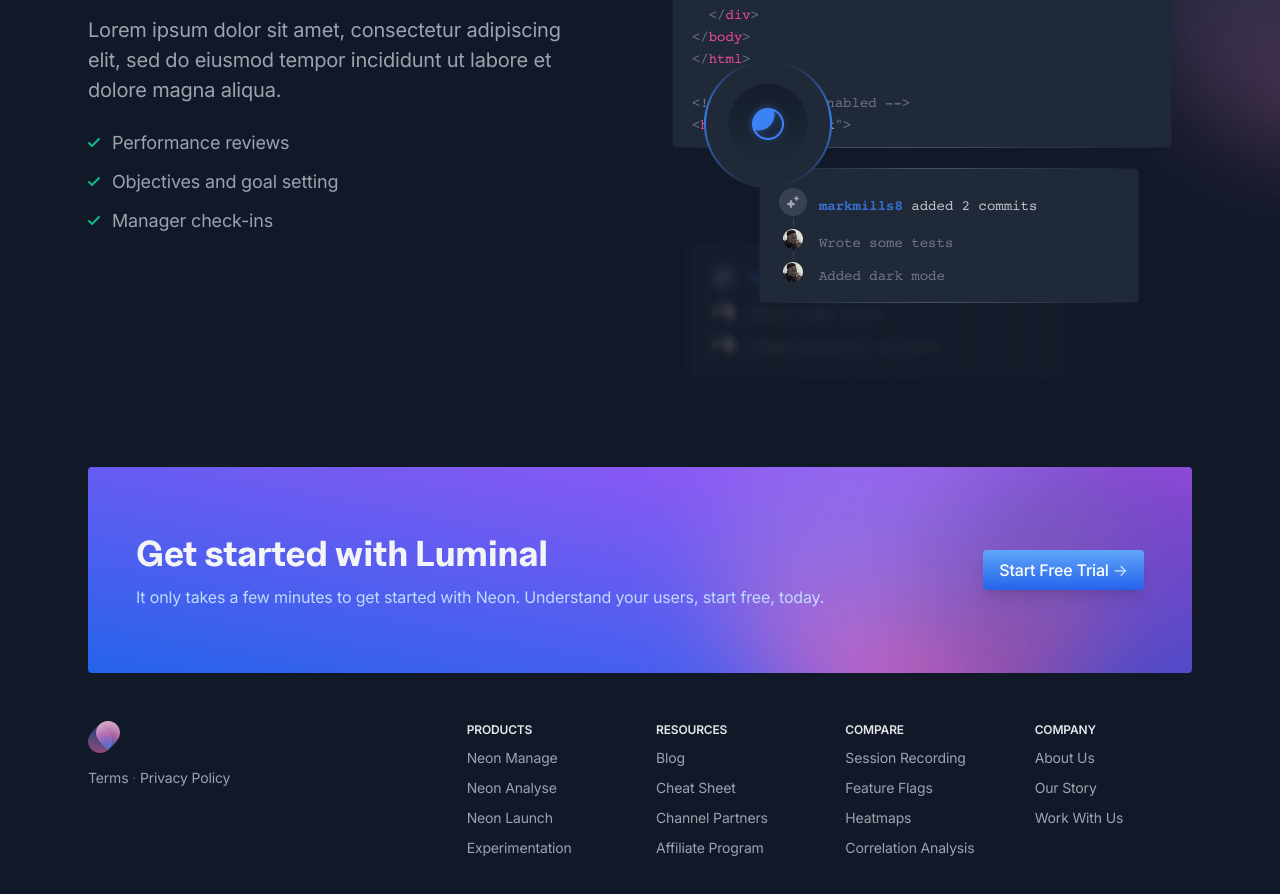
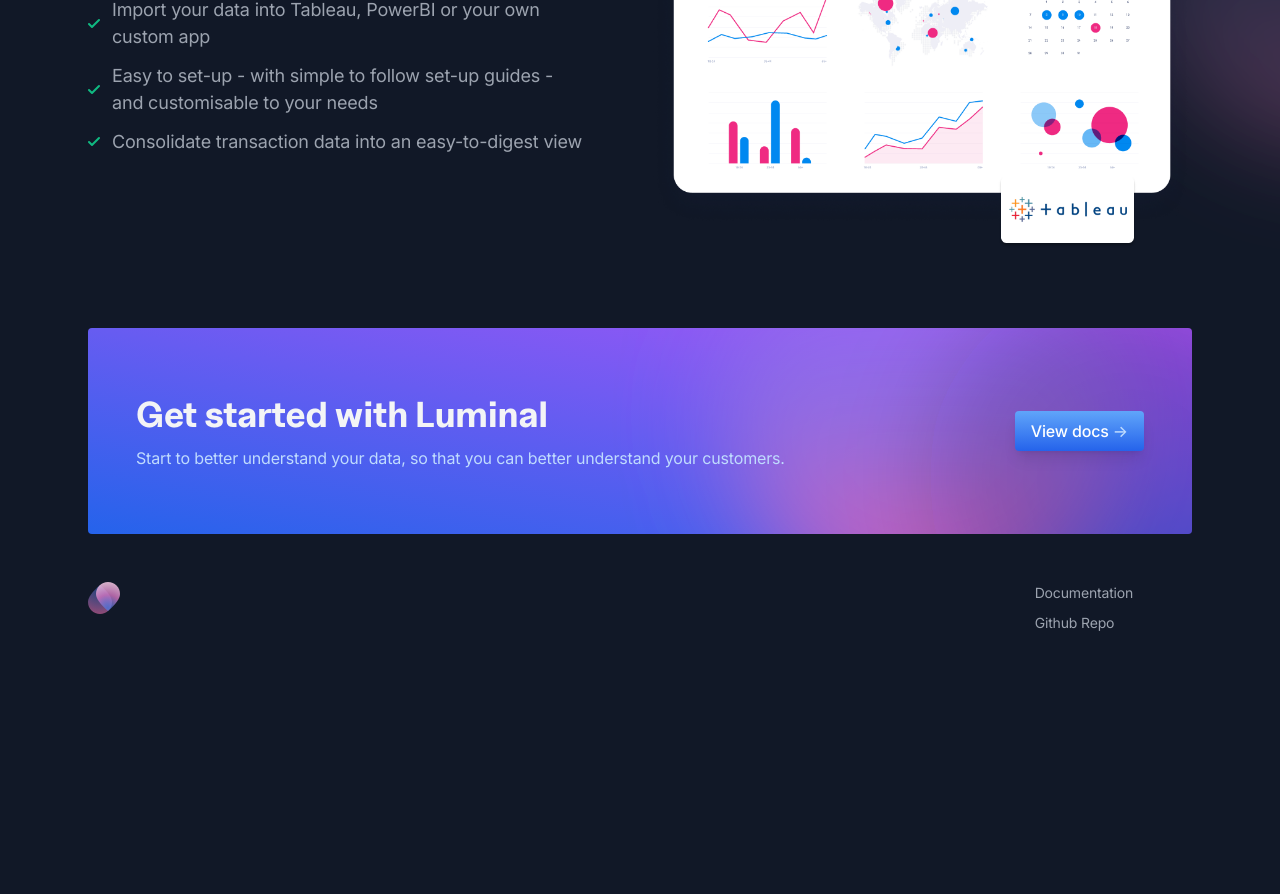
Before and after one commit to indisofyar/Luminal, a Vue app in the folder frontend/: page / in a window 1280 px wide. Shown: the part 980-1874 px from the top of the page. After the commit the page ends 1662 px from the top, so only its background shows below. Built offline with nearby package versions, Linux system fonts and the light colour scheme.

Commit message:
Progressed luminal

```diff
--- a/frontend/src/partials/Cta.vue
+++ b/frontend/src/partials/Cta.vue
@@ -15,13 +15,13 @@
           <!-- CTA content -->
           <div class="mb-6 lg:mr-16 lg:mb-0 text-center lg:text-left">
             <h3 class="text-4xl font-bold font-uncut-sans mb-2">Get started with Luminal</h3>
-            <p class="text-blue-200">It only takes a few minutes to get started with Neon. Understand your users, start free, today.</p>
+            <p class="text-blue-200">Start to better understand your data, so that you can better understand your customers.</p>
           </div>
 
           <!-- CTA button -->
           <div class="shrink-0">
             <a class="btn-sm text-white bg-gradient-to-t from-blue-600 to-blue-400 hover:to-blue-500 w-full group shadow-lg" href="#0">
-              Start Free Trial <span class="tracking-normal text-blue-200 group-hover:translate-x-0.5 transition-transform duration-150 ease-in-out ml-1">-&gt;</span>
+              View docs<span class="tracking-normal text-blue-200 group-hover:translate-x-0.5 transition-transform duration-150 ease-in-out ml-1">-&gt;</span>
             </a>
           </div>
 
--- a/frontend/src/partials/Features02.vue
+++ b/frontend/src/partials/Features02.vue
@@ -26,26 +26,26 @@
           <!-- Content -->
           <div class="md:w-7/12 lg:w-1/2 order-1 md:order-none" data-aos="zoom-out" data-aos-delay="200">
             <div class="text-center md:text-left">
-              <h3 class="h3 font-uncut-sans text-4xl mb-4">Standardized dev environments</h3>
-              <p class="text-xl text-gray-400 mb-6">Lorem ipsum dolor sit amet, consectetur adipiscing elit, sed do eiusmod tempor incididunt ut labore et dolore magna aliqua.</p>
+              <h3 class="h3 font-uncut-sans text-4xl mb-4">Import XRPL data in a way that works for you</h3>
+<!--              <p class="text-xl text-gray-400 mb-6">Lorem ipsum dolor sit amet, consectetur adipiscing elit, sed do eiusmod tempor incididunt ut labore et dolore magna aliqua.</p>-->
               <ul class="inline-flex flex-col text-lg text-gray-400 space-y-3">
                 <li class="flex items-center">
                   <svg class="w-3 h-3 fill-current text-emerald-500 mr-3 shrink-0" viewBox="0 0 12 12" xmlns="http://www.w3.org/2000/svg">
                     <path d="M10.28 2.28L3.989 8.575 1.695 6.28A1 1 0 00.28 7.695l3 3a1 1 0 001.414 0l7-7A1 1 0 0010.28 2.28z" />
                   </svg>
-                  <span>Performance reviews</span>
+                  <span>Import your data into Tableau, PowerBI or your own custom app</span>
                 </li>
                 <li class="flex items-center">
                   <svg class="w-3 h-3 fill-current text-emerald-500 mr-3 shrink-0" viewBox="0 0 12 12" xmlns="http://www.w3.org/2000/svg">
                     <path d="M10.28 2.28L3.989 8.575 1.695 6.28A1 1 0 00.28 7.695l3 3a1 1 0 001.414 0l7-7A1 1 0 0010.28 2.28z" />
                   </svg>
-                  <span>Objectives and goal setting</span>
+                  <span>Easy to set-up - with simple to follow set-up guides - and customisable to your needs</span>
                 </li>
                 <li class="flex items-center">
                   <svg class="w-3 h-3 fill-current text-emerald-500 mr-3 shrink-0" viewBox="0 0 12 12" xmlns="http://www.w3.org/2000/svg">
                     <path d="M10.28 2.28L3.989 8.575 1.695 6.28A1 1 0 00.28 7.695l3 3a1 1 0 001.414 0l7-7A1 1 0 0010.28 2.28z" />
                   </svg>
-                  <span>Manager check-ins</span>
+                  <span>Consolidate transaction data into an easy-to-digest view</span>
                 </li>
               </ul>
             </div>
@@ -53,7 +53,7 @@
 
           <!-- Image -->
           <div class="md:w-5/12 lg:w-1/2" data-aos="zoom-out">
-            <img class="mx-auto md:max-w-none" src="../images/features-02.png" width="540" height="581" alt="Features" />
+            <img class="mx-auto md:max-w-none" src="/analytics.png" width="540" height="581" alt="Features" />
           </div>
 
         </div>
--- a/frontend/src/partials/Footer.vue
+++ b/frontend/src/partials/Footer.vue
@@ -31,81 +31,28 @@
               </svg>
             </router-link>
           </div>
-          <div class="text-sm text-gray-600">
-            <a class="text-gray-400 hover:text-blue-500 transition duration-150 ease-in-out" href="#0">Terms</a> · <a class="text-gray-400 hover:text-blue-500 transition duration-150 ease-in-out" href="#0">Privacy Policy</a>
-          </div>
+<!--          <div class="text-sm text-gray-600">-->
+<!--            <a class="text-gray-400 hover:text-blue-500 transition duration-150 ease-in-out" href="#0">Terms</a> · <a class="text-gray-400 hover:text-blue-500 transition duration-150 ease-in-out" href="#0">Privacy Policy</a>-->
+<!--          </div>-->
+        </div>
+        <div class="lg:col-span-6">
+
         </div>
 
-        <!-- 2nd block -->
-        <div class="sm:col-span-6 md:col-span-3 lg:col-span-2">
-          <h6 class="text-xs text-gray-200 font-semibold uppercase mb-2">Products</h6>
-          <ul class="text-sm space-y-2">
-            <li>
-              <a class="text-gray-400 hover:text-blue-500 transition duration-150 ease-in-out" href="#0">Neon Manage</a>
-            </li>
-            <li>
-              <a class="text-gray-400 hover:text-blue-500 transition duration-150 ease-in-out" href="#0">Neon Analyse</a>
-            </li>
-            <li>
-              <a class="text-gray-400 hover:text-blue-500 transition duration-150 ease-in-out" href="#0">Neon Launch</a>
-            </li>
-            <li>
-              <a class="text-gray-400 hover:text-blue-500 transition duration-150 ease-in-out" href="#0">Experimentation</a>
-            </li>
-          </ul>
-        </div>
-
-        <!-- 3rd block -->
-        <div class="sm:col-span-6 md:col-span-3 lg:col-span-2">
-          <h6 class="text-xs text-gray-200 font-semibold uppercase mb-2">Resources</h6>
-          <ul class="text-sm space-y-2">
-            <li>
-              <a class="text-gray-400 hover:text-blue-500 transition duration-150 ease-in-out" href="#0">Blog</a>
-            </li>
-            <li>
-              <a class="text-gray-400 hover:text-blue-500 transition duration-150 ease-in-out" href="#0">Cheat Sheet</a>
-            </li>
-            <li>
-              <a class="text-gray-400 hover:text-blue-500 transition duration-150 ease-in-out" href="#0">Channel Partners</a>
-            </li>
-            <li>
-              <a class="text-gray-400 hover:text-blue-500 transition duration-150 ease-in-out" href="#0">Affiliate Program</a>
-            </li>
-          </ul>
-        </div>
-
-        <!-- 4th block -->
-        <div class="sm:col-span-6 md:col-span-3 lg:col-span-2">
-          <h6 class="text-xs text-gray-200 font-semibold uppercase mb-2">Compare</h6>
-          <ul class="text-sm space-y-2">
-            <li>
-              <a class="text-gray-400 hover:text-blue-500 transition duration-150 ease-in-out" href="#0">Session Recording</a>
-            </li>
-            <li>
-              <a class="text-gray-400 hover:text-blue-500 transition duration-150 ease-in-out" href="#0">Feature Flags</a>
-            </li>
-            <li>
-              <a class="text-gray-400 hover:text-blue-500 transition duration-150 ease-in-out" href="#0">Heatmaps</a>
-            </li>
-            <li>
-              <a class="text-gray-400 hover:text-blue-500 transition duration-150 ease-in-out" href="#0">Correlation Analysis</a>
-            </li>
-          </ul>
-        </div>
 
         <!-- 5th block -->
         <div class="sm:col-span-6 md:col-span-3 lg:col-span-2">
-          <h6 class="text-xs text-gray-200 font-semibold uppercase mb-2">Company</h6>
+<!--          <h6 class="text-xs text-gray-200 font-semibold uppercase mb-2">Links</h6>-->
           <ul class="text-sm space-y-2">
             <li>
-              <a class="text-gray-400 hover:text-blue-500 transition duration-150 ease-in-out" href="#0">About Us</a>
+              <a class="text-gray-400 hover:text-blue-500 transition duration-150 ease-in-out" href="https://luminal-production.up.railway.app/">Documentation</a>
             </li>
             <li>
-              <a class="text-gray-400 hover:text-blue-500 transition duration-150 ease-in-out" href="#0">Our Story</a>
+              <a class="text-gray-400 hover:text-blue-500 transition duration-150 ease-in-out" href="https://github.com/indisofyar/Luminal/">Github Repo</a>
             </li>
-            <li>
-              <a class="text-gray-400 hover:text-blue-500 transition duration-150 ease-in-out" href="#0">Work With Us</a>
-            </li>
+<!--            <li>-->
+<!--              <a class="text-gray-400 hover:text-blue-500 transition duration-150 ease-in-out" href="#0">Work With Us</a>-->
+<!--            </li>-->
           </ul>
         </div>
 
--- a/frontend/src/partials/Header.vue
+++ b/frontend/src/partials/Header.vue
@@ -34,13 +34,13 @@
 
           <!-- Desktop sign in links -->
           <ul class="flex grow justify-end flex-wrap items-center">
-            <li>
-              <router-link class="font-medium text-gray-400 hover:text-blue-500 px-3 lg:px-5 py-2 flex items-center transition duration-150 ease-in-out" to="/signin">Sign in</router-link>
-            </li>
+<!--            <li>-->
+<!--              <router-link class="font-medium text-gray-400 hover:text-blue-500 px-3 lg:px-5 py-2 flex items-center transition duration-150 ease-in-out" to="/signin">Sign in</router-link>-->
+<!--            </li>-->
             <li class="ml-3">
-              <router-link class="btn-sm text-white bg-gradient-to-t from-blue-600 to-blue-400 hover:to-blue-500 w-full shadow-lg group" to="#0">
-                Get Started <span class="tracking-normal text-blue-200 group-hover:translate-x-0.5 transition-transform duration-150 ease-in-out ml-1">-&gt;</span>
-              </router-link>
+              <a class="btn-sm text-white bg-gradient-to-t from-blue-600 to-blue-400 hover:to-blue-500 w-full shadow-lg group" href="https://luminal-production.up.railway.app/">
+                View docs <span class="tracking-normal text-blue-200 group-hover:translate-x-0.5 transition-transform duration-150 ease-in-out ml-1">-&gt;</span>
+              </a>
             </li>
           </ul>
 
--- a/frontend/src/partials/Hero.vue
+++ b/frontend/src/partials/Hero.vue
@@ -21,10 +21,10 @@
             </div>
           </div>
           <h1 class="h1 font-uncut-sans mb-6" data-aos="zoom-out" data-aos-delay="100">Understand XRPL data <em class="font-italic">seamlessly</em></h1>
-          <p class="text-xl text-gray-400 mb-10" data-aos="zoom-out" data-aos-delay="200">Our landing page template works on all devices, so you only have to set it up once, and get beautiful results forever.</p>
+          <p class="text-xl text-gray-400 mb-10" data-aos="zoom-out" data-aos-delay="200">Luminal is the API for XRPL. It enables users to easily interface with smart contract data and understand their users to a greater degree.</p>
           <div class="max-w-xs mx-auto sm:max-w-none sm:flex sm:justify-center md:justify-start space-y-4 sm:space-y-0 sm:space-x-4" data-aos="zoom-out" data-aos-delay="300">
             <div>
-              <a class="btn text-white bg-gradient-to-t from-blue-600 to-blue-400 hover:to-blue-500 w-full shadow-lg group" href="#0">
+              <a class="btn text-white bg-gradient-to-t from-blue-600 to-blue-400 hover:to-blue-500 w-full shadow-lg group" href="https://luminal-production.up.railway.app/">
                 View docs <span class="tracking-normal text-blue-200 group-hover:translate-x-0.5 transition-transform duration-150 ease-in-out ml-1">-&gt;</span>
               </a>
             </div>
```
Also changed, not shown: frontend/public/analytics.png (added), 1 other file (tests, documents, lock files or other folders).
